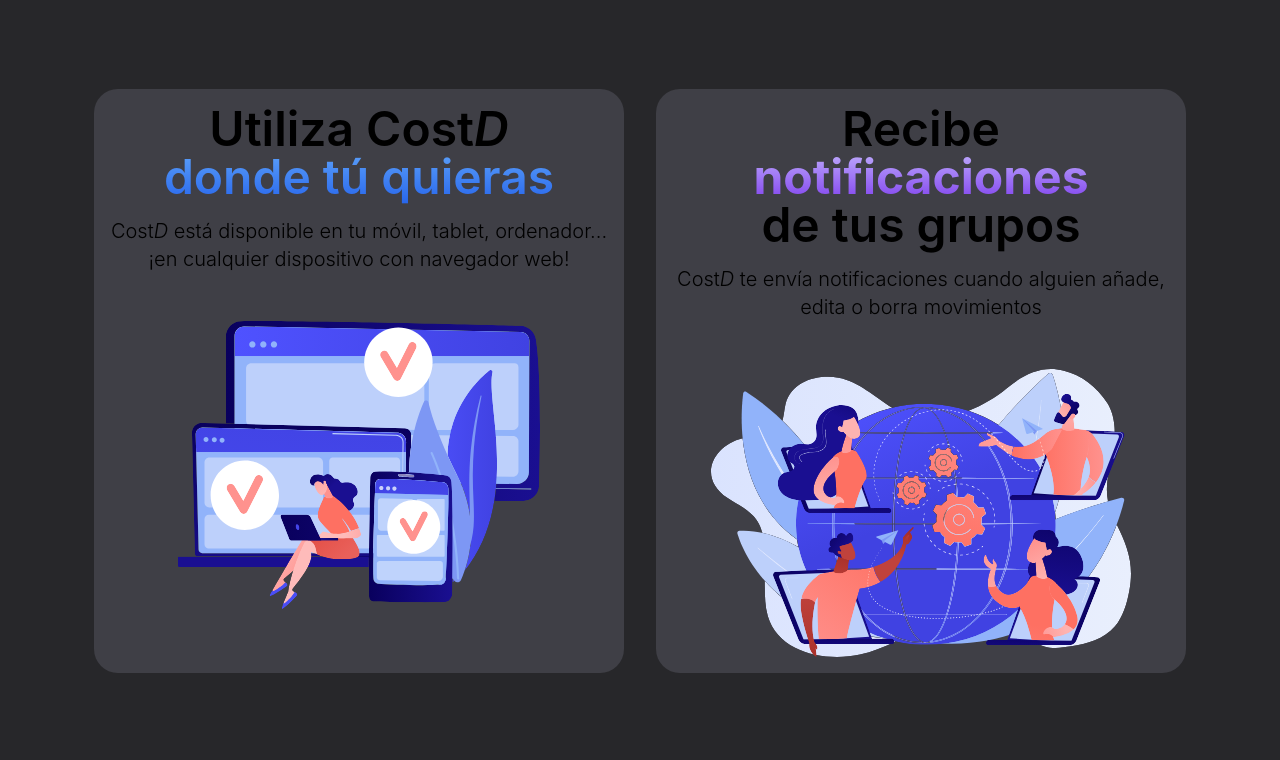
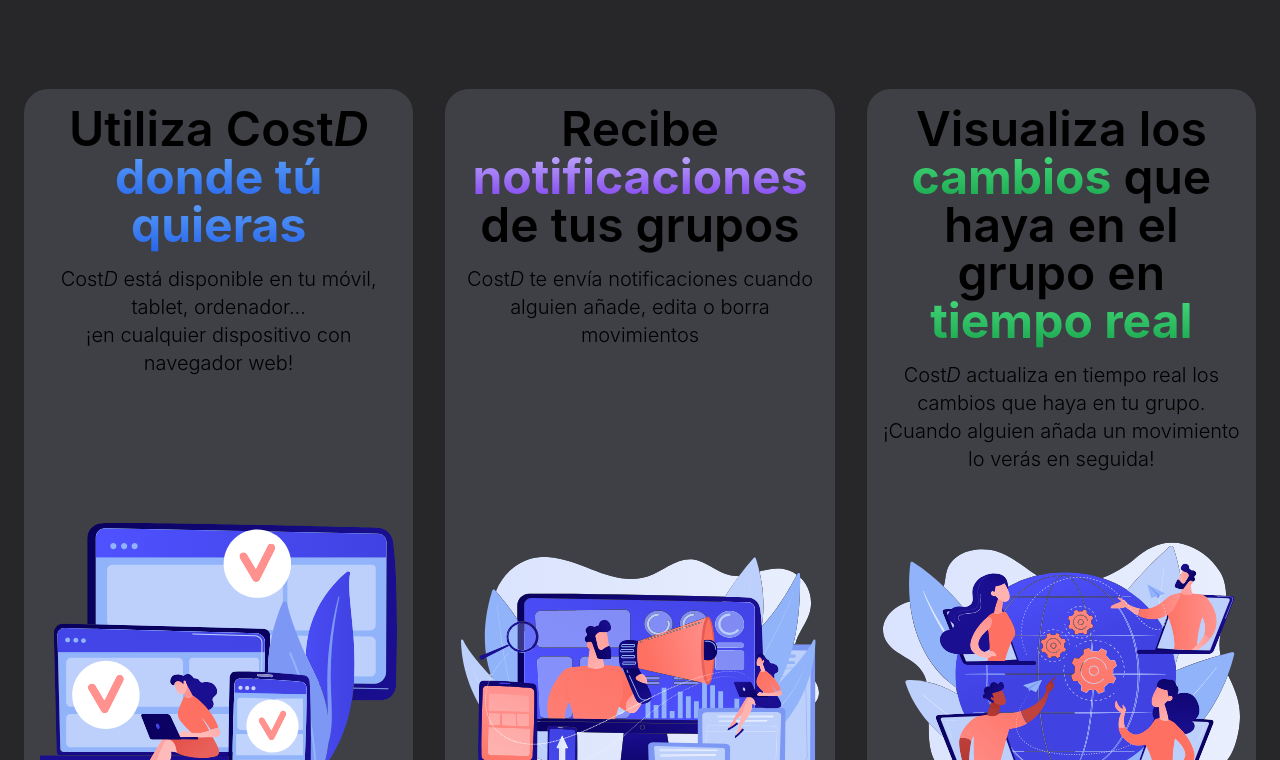
Before and after one commit to DaviidMM/CostD, a Next.js app: page / in a window 1280 px wide. Shown: the part 1860-2620 px from the top of the page. Built offline with nearby package versions, Linux system fonts and the light colour scheme; no server answers.

Commit message:
Update home

```diff
--- a/pages/index.js
+++ b/pages/index.js
@@ -82,7 +82,7 @@
           ))}
         </div>
       </section>
-      <section className="flex flex-row justify-center gap-8 mb-24">
+      <section className="grid grid-cols-1 gap-8 mb-24 xl:grid-cols-3">
         <Feature
           description={
             <>
@@ -99,7 +99,9 @@
             <>
               Utiliza Cost<i>D</i>
               <br />
-              <ColoredText color="blue">donde tú quieras</ColoredText>
+              <ColoredText bold color="blue">
+                donde tú quieras
+              </ColoredText>
             </>
           }
         />
@@ -111,8 +113,8 @@
             </>
           }
           img={{
-            src: '/anyone-can-use.svg',
-            alt: 'Cualquiera puede usarlo'
+            src: '/send-notifications.svg',
+            alt: 'Recibe notificaciones'
           }}
           title={
             <>
@@ -122,6 +124,32 @@
               </ColoredText>
               <br />
               de tus grupos
+            </>
+          }
+        />
+        <Feature
+          description={
+            <>
+              Cost<i>D</i> actualiza en tiempo real los cambios que haya en tu
+              grupo.
+              <br />
+              ¡Cuando alguien añada un movimiento lo verás en seguida!
+            </>
+          }
+          img={{
+            src: '/anyone-can-use.svg',
+            alt: 'Cualquiera puede usarlo'
+          }}
+          title={
+            <>
+              Visualiza los{' '}
+              <ColoredText bold color="green">
+                cambios
+              </ColoredText>{' '}
+              que haya en el grupo en{' '}
+              <ColoredText bold color="green">
+                tiempo real
+              </ColoredText>
             </>
           }
         />
--- a/src/components/Feature/index.js
+++ b/src/components/Feature/index.js
@@ -4,7 +4,7 @@
   img = { src: '', alt: '' }
 }) {
   return (
-    <div className="flex flex-col gap-12 p-4 text-center transition-colors duration-300 w-[530px] bg-zinc-700 md:hover:bg-zinc-600 rounded-3xl">
+    <div className="flex flex-col justify-between gap-12 p-4 text-center transition-colors duration-300 bg-zinc-700 md:hover:bg-zinc-600 rounded-3xl">
       <div>
         <h2 className="mb-4 text-5xl font-semibold">{title}</h2>
         <p className="text-xl font-light">{description}</p>
```
Also changed, not shown: public/send-notifications.svg (added).
